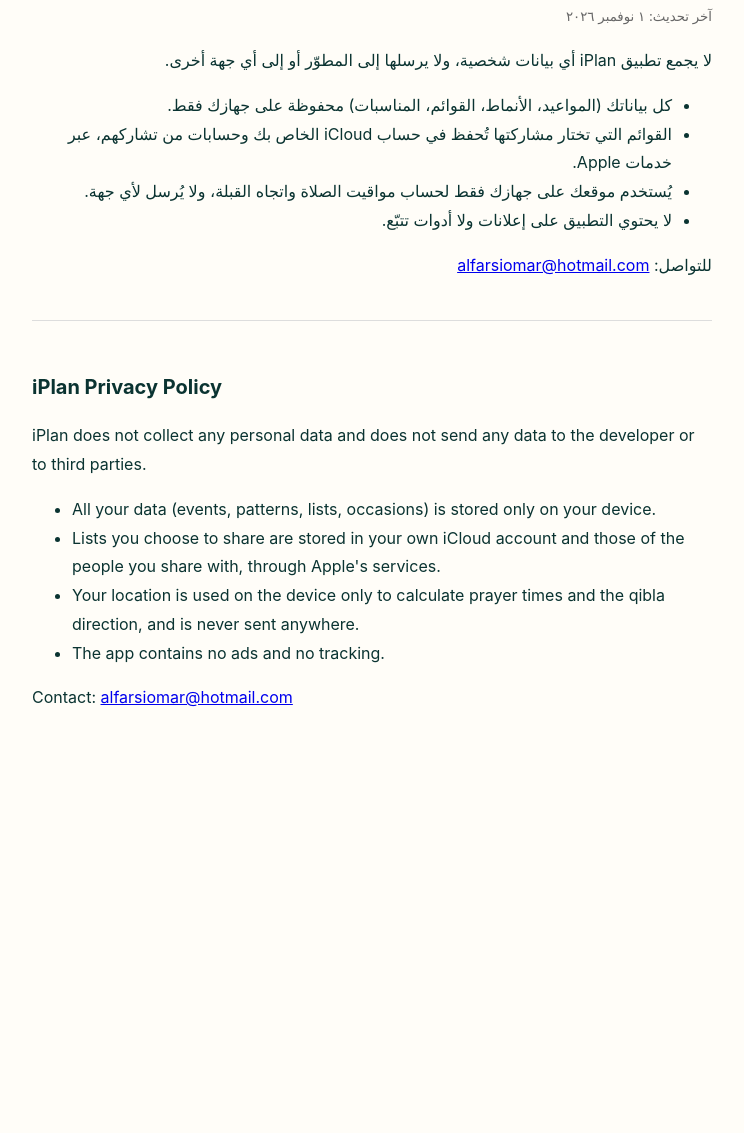
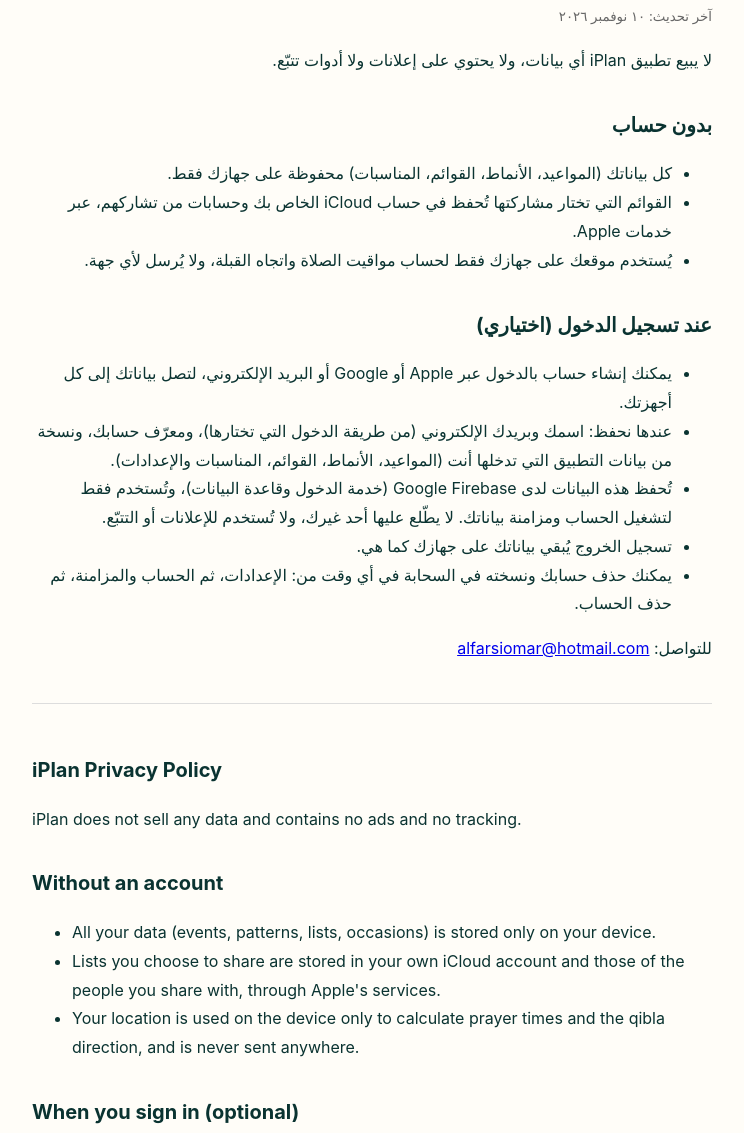
Before and after one commit to Alfarsiomar/iplan, a plain HTML site: page index.html in a window 1280 px wide. Shown: the part 104-1237 px from the top of the page, without its empty margins (268-1012 px from the left). Before the commit the page ends 864 px from the top, so only its background shows below. Drawn offline with Linux system fonts and the light colour scheme.

Commit message:
Privacy policy: optional accounts and Firebase sync (iPlan 1.1)
Co-Authored-By: Claude Opus 5.5 <noreply@anthropic.com>

```diff
--- a/index.html
+++ b/index.html
@@ -14,24 +14,40 @@
 </head>
 <body>
 <h1>سياسة الخصوصية لتطبيق iPlan</h1>
-<small>آخر تحديث: ١ نوفمبر ٢٠٢٦</small>
-<p>لا يجمع تطبيق iPlan أي بيانات شخصية، ولا يرسلها إلى المطوّر أو إلى أي جهة أخرى.</p>
+<small>آخر تحديث: ١٠ نوفمبر ٢٠٢٦</small>
+<p>لا يبيع تطبيق iPlan أي بيانات، ولا يحتوي على إعلانات ولا أدوات تتبّع.</p>
+<h2>بدون حساب</h2>
 <ul>
   <li>كل بياناتك (المواعيد، الأنماط، القوائم، المناسبات) محفوظة على جهازك فقط.</li>
   <li>القوائم التي تختار مشاركتها تُحفظ في حساب iCloud الخاص بك وحسابات من تشاركهم، عبر خدمات Apple.</li>
   <li>يُستخدم موقعك على جهازك فقط لحساب مواقيت الصلاة واتجاه القبلة، ولا يُرسل لأي جهة.</li>
-  <li>لا يحتوي التطبيق على إعلانات ولا أدوات تتبّع.</li>
+</ul>
+<h2>عند تسجيل الدخول (اختياري)</h2>
+<ul>
+  <li>يمكنك إنشاء حساب بالدخول عبر Apple أو Google أو البريد الإلكتروني، لتصل بياناتك إلى كل أجهزتك.</li>
+  <li>عندها نحفظ: اسمك وبريدك الإلكتروني (من طريقة الدخول التي تختارها)، ومعرّف حسابك، ونسخة من بيانات التطبيق التي تدخلها أنت (المواعيد، الأنماط، القوائم، المناسبات والإعدادات).</li>
+  <li>تُحفظ هذه البيانات لدى Google Firebase (خدمة الدخول وقاعدة البيانات)، وتُستخدم فقط لتشغيل الحساب ومزامنة بياناتك. لا يطّلع عليها أحد غيرك، ولا تُستخدم للإعلانات أو التتبّع.</li>
+  <li>تسجيل الخروج يُبقي بياناتك على جهازك كما هي.</li>
+  <li>يمكنك حذف حسابك ونسخته في السحابة في أي وقت من: الإعدادات، ثم الحساب والمزامنة، ثم حذف الحساب.</li>
 </ul>
 <p>للتواصل: <a href="mailto:alfarsiomar@hotmail.com">alfarsiomar@hotmail.com</a></p>
 
 <div class="en">
 <h2>iPlan Privacy Policy</h2>
-<p>iPlan does not collect any personal data and does not send any data to the developer or to third parties.</p>
+<p>iPlan does not sell any data and contains no ads and no tracking.</p>
+<h2>Without an account</h2>
 <ul>
   <li>All your data (events, patterns, lists, occasions) is stored only on your device.</li>
   <li>Lists you choose to share are stored in your own iCloud account and those of the people you share with, through Apple's services.</li>
   <li>Your location is used on the device only to calculate prayer times and the qibla direction, and is never sent anywhere.</li>
-  <li>The app contains no ads and no tracking.</li>
+</ul>
+<h2>When you sign in (optional)</h2>
+<ul>
+  <li>You can create an account with Sign in with Apple, Google or email, so your data reaches all your devices.</li>
+  <li>We then store your name and email address (from the sign-in method you choose), your account ID, and a copy of the app data you enter (events, patterns, lists, occasions and settings).</li>
+  <li>This data is kept with Google Firebase (sign-in and database) and is used only to run your account and sync your data. No one else can see it, and it is never used for ads or tracking.</li>
+  <li>Signing out keeps your data on your device.</li>
+  <li>You can delete your account and its cloud copy at any time in Settings &gt; Account &amp; sync &gt; Delete account.</li>
 </ul>
 <p>Contact: <a href="mailto:alfarsiomar@hotmail.com">alfarsiomar@hotmail.com</a></p>
 </div>
```
Also changed, not shown: privacy/index.html (+21 -5 lines).
